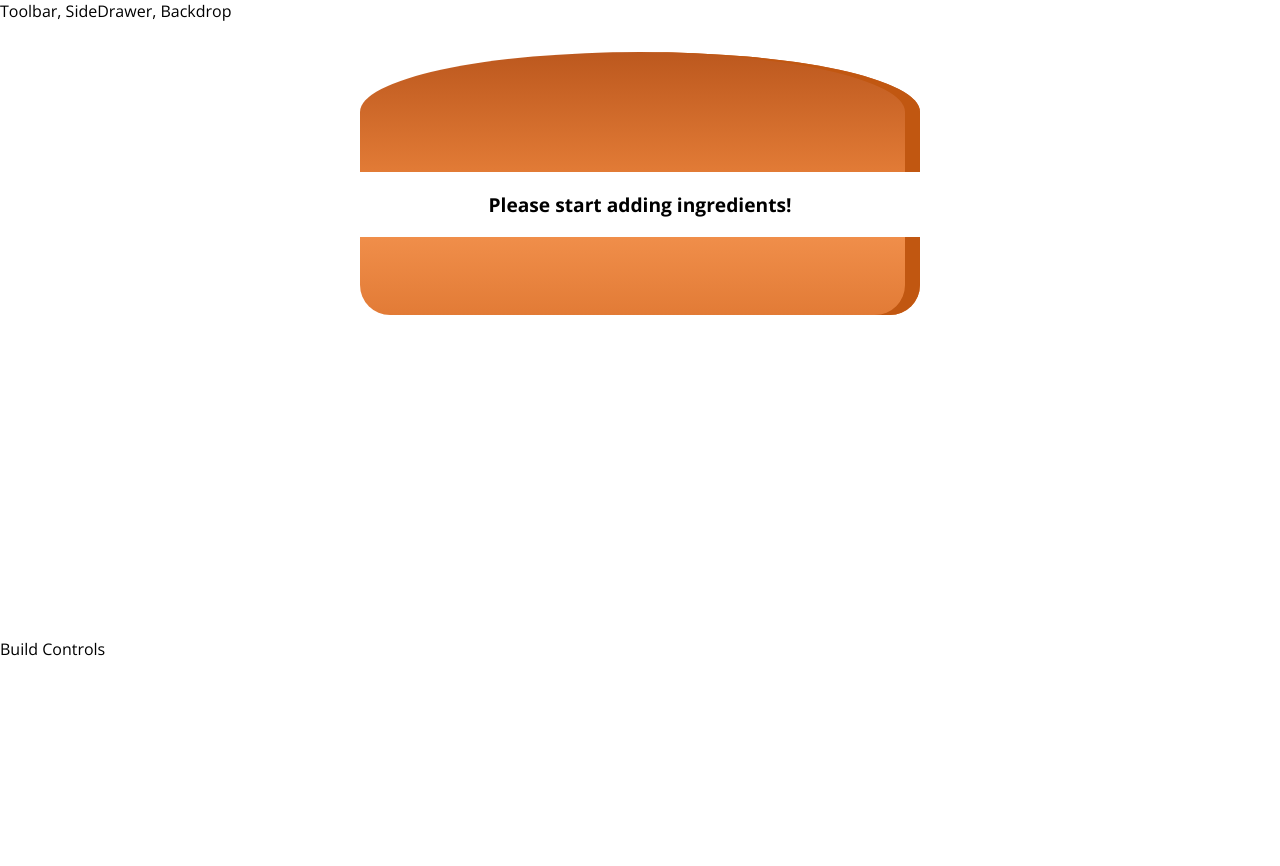
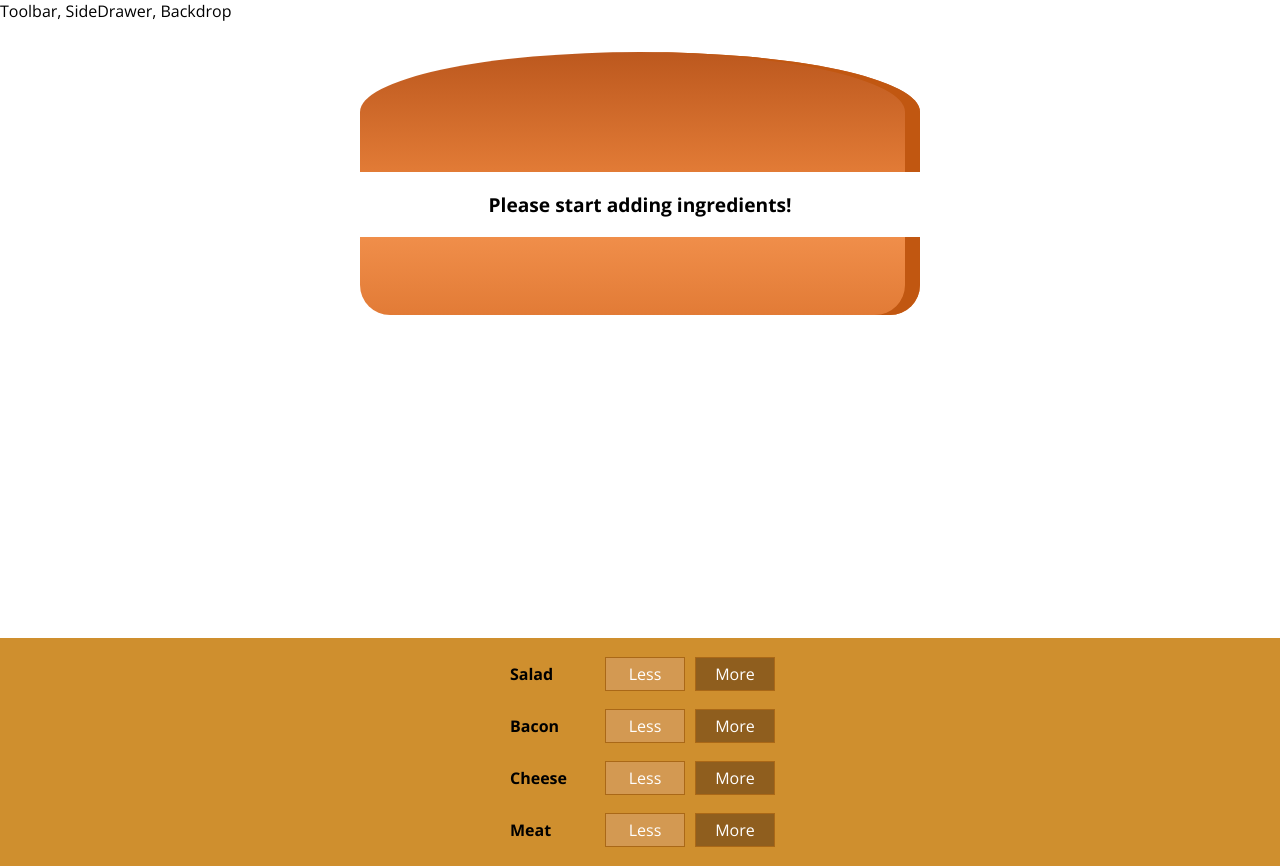
Before and after one commit to Weisbergbsf/my-burger-app, a React (Create React App) app: page / in a window 1280 px wide. Before the commit the page ends 800 px from the top, so only its background shows below. Built offline with nearby package versions, Linux system fonts and the light colour scheme.

Commit message:
Created multiple build controls

```diff
--- /dev/null
+++ b/src/components/Burger/BuildControls/BuildControl/BuildControl.css
@@ -0,0 +1,56 @@
+.BuildControl {
+    display: flex;
+    justify-content: space-between;
+    align-items: center;
+    margin: 5px 0;
+}
+
+.BuildControl button {
+    display: block;
+    font: inherit;
+    padding: 5px;
+    margin: 0 5px;
+    width: 80px;
+    border: 1px solid #AA6817;
+    cursor: pointer;
+    outline: none;
+}
+
+.BuildControl button:disabled {
+    background-color: #AC9980;
+    border: 1px solid #7E7365;
+    color: #ccc;
+    cursor: default;
+}
+
+.BuildControl button:hover:disabled {
+    background-color: #AC9980;
+    color: #ccc;
+    cursor: not-allowed;
+}
+
+.Label {
+    padding: 10px;
+    font-weight: bold;
+    width: 80px;
+}
+
+.BuildControl .Less {
+    background-color: #D39952;
+    color: white;
+}
+
+.BuildControl .More {
+    background-color: #8F5E1E;
+    color: white;
+}
+
+.BuildControl .Less:hover, .BuildControl .Less:active {
+    background-color: #DAA972;
+    color: white;
+}
+
+.BuildControl .More:hover,.BuildControl .More:active {
+    background-color: #99703F;
+    color: white;
+}
--- /dev/null
+++ b/src/components/Burger/BuildControls/BuildControl/BuildControl.js
@@ -0,0 +1,13 @@
+import React from 'react';
+
+import './BuildControl.css'
+
+const buildControl = (props) => (
+    <div className="BuildControl">
+        <div className="Label">{props.label}</div>
+        <button className="Less">Less</button>
+        <button className="More">More</button>
+    </div>
+);
+
+export default buildControl;
--- /dev/null
+++ b/src/components/Burger/BuildControls/BuildControls.css
@@ -0,0 +1,10 @@
+.BuildControls {
+    width: 100%;
+    background-color: #CF8F2E;
+    display: flex;
+    flex-flow: column;
+    align-items: center;
+    box-shadow:  0 2px 1px #ccc;
+    margin: auto;
+    padding: 10px 0;
+}
--- /dev/null
+++ b/src/components/Burger/BuildControls/BuildControls.js
@@ -0,0 +1,22 @@
+import React from 'react';
+
+import BuildControl from "./BuildControl/BuildControl";
+
+import './BuildControls.css'
+
+const controls = [
+    { label: 'Salad', type: 'salad' },
+    { label: 'Bacon', type: 'bacon' },
+    { label: 'Cheese', type: 'cheese' },
+    { label: 'Meat', type: 'meat' },
+]
+
+const buildControls = (props) => (
+    <div className="BuildControls">
+        {controls.map(ctrl => (
+            <BuildControl key={ctrl.label} label={ctrl.label} />
+        ))}
+    </div>
+);
+
+export default buildControls;
--- a/src/containers/BurgerBuilder/BurgerBuilder.js
+++ b/src/containers/BurgerBuilder/BurgerBuilder.js
@@ -2,6 +2,7 @@
 
 import Aux from '../../hoc/Aux';
 import Burger from '../../components/Burger/Burger';
+import BuildControls from "../../components/Burger/BuildControls/BuildControls";
 
 class BurgerBuilder extends Component {
     state = {
@@ -16,7 +17,7 @@
         return (
             <Aux>
                 <Burger ingredients={this.state.ingredients}/>
-                <div>Build Controls</div>
+                <BuildControls />
             </Aux>
         );
     }
```
